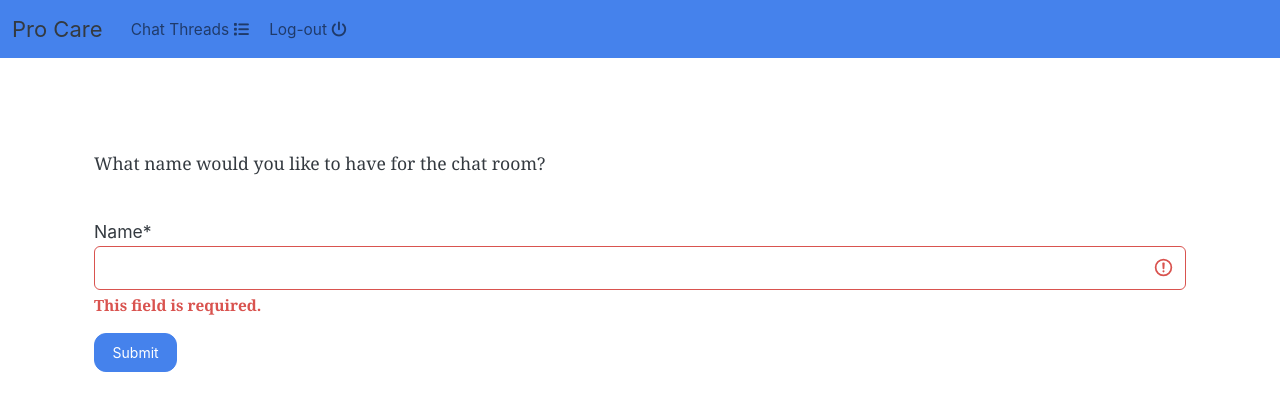
After one commit to Dj-1000/langchain_chatbot, a Django app: page /create-room/ in a window 1280 px wide. The commit adds this page. Shown: the top 411 px of the page. Run offline with Django 4.2, Linux system fonts and the light colour scheme; a user stored in the database is signed in; parts of the project's set-up code (start-up, migrations or seed data) failed here and were passed over; some libraries are stand-ins or nearby versions.

Commit message:
added creat_room template

```diff
--- a/accounts/templates/base.html
+++ b/accounts/templates/base.html
@@ -63,6 +63,24 @@
         margin-bottom: 20px;
       }
 
+      .start_button{
+        text-align: end;
+      }
+
+      .list-header{
+        background: #f4f4f4;
+      }
+
+      .room-name{
+        text-decoration: none;
+        color: black;
+        font-size: 18px;
+      }
+
+      .button-link{
+        border-radius: 12px;
+      }
+
     </style>
     <!-- bootswatch CSS -->
     <script
--- a/accounts/templates/nav.html
+++ b/accounts/templates/nav.html
@@ -1,12 +1,19 @@
 <nav class="navbar navbar-expand-lg bg-primary" data-bs-theme="dark">
     <div class="container-fluid">
-      <a class="navbar-brand" href="#">Pro Caret</a>
+      <a class="navbar-brand" href="#">Pro Care</a>
       <button class="navbar-toggler" type="button" data-bs-toggle="collapse" data-bs-target="#navbarColor02" aria-controls="navbarColor02" aria-expanded="false" aria-label="Toggle navigation">
         <span class="navbar-toggler-icon"></span>
       </button>
       <div class="collapse navbar-collapse" id="navbarColor02">
         <ul class="navbar-nav me-auto">
           {% if user.is_authenticated %}
+          &nbsp;
+          <li class="nav-item">
+              <a class="nav-link" href="{% url 'dashboard' %}">
+                  Chat Threads <i class="fa-solid fa-list"></i>
+                  </i>
+              </a>
+          </li>
             &nbsp;
             <li class="nav-item">
                 <a class="nav-link" href="{% url 'logout' %}">
--- a/chat/forms.py
+++ b/chat/forms.py
@@ -1,8 +1,14 @@
 from django.forms import ModelForm
-from .models import File,Folder
+from .models import File,Folder,Room
 
 
 class FileForm(ModelForm):
     class Meta:
         model = File
         fields = ['name','file','folder']
+
+
+class RoomForm(ModelForm):
+    class Meta:
+        model = Room
+        fields = ['name']
--- a/chat/models.py
+++ b/chat/models.py
@@ -17,9 +17,12 @@ class Folder(models.Model):
 
 class Room(models.Model):
     id = models.UUIDField(default=uuid.uuid4, primary_key=True, editable=False, unique=True)
+    name = models.CharField(max_length=200,default=None)
     member = models.ManyToManyField(User, related_name="rooms")
     category = models.ForeignKey(to=Folder, on_delete=models.CASCADE, related_name='sessions', null=True, default=None)
     is_matched = models.BooleanField(default=False)
+    created_at = models.DateTimeField(auto_now_add=True,null = True)
+    owner = models.ForeignKey(User, related_name='owner_of',on_delete=models.CASCADE,null = True,default = None)
 
     def __str__(self) -> str:
         return str(self.id)
--- /dev/null
+++ b/chat/templates/create_room.html
@@ -0,0 +1,12 @@
+{% extends 'base.html' %} {% load crispy_forms_tags %}
+{% block title %}CreateChat | ProCare {% endblock %}
+{% block content %}
+<div class="container mt-5 p-4">
+  <p>What name would you like to have for the chat room?</p>
+  <br>
+  <form method="post">
+    {% csrf_token %} {{form | crispy}}
+    <button class="btn btn-primary button-link" type="submit">Submit</button>
+  </form>
+</div>
+{% endblock %}
--- a/chat/urls.py
+++ b/chat/urls.py
@@ -1,12 +1,12 @@
 from django.urls import path
-from .views import index,chat_view,room,upload_file,file_list
+from .views import index,chat_view,upload_file,file_list,create_room
 from django.conf import settings
 from django.conf.urls.static import static
 
 urlpatterns = [
     path('',index,name='index'),
     path('file-list/',file_list,name='file-list'),
-    path('<int:other_user_id>/',room,name='chatroom'),
+    path('create-room/',create_room,name='create_room'),
     path('chat/<uuid:room_id>/',chat_view,name = 'chat_view'),
     path('upload/', upload_file, name='upload_file'),
 ] + static(settings.MEDIA_URL, document_root=settings.MEDIA_ROOT)
--- a/chat/utils.py
+++ b/chat/utils.py
@@ -2,6 +2,7 @@ from .models import Folder, File, Room
 from accounts.models import ChatUser
 from asgiref.sync import sync_to_async
 import json
+
 
 @sync_to_async
 def get_folder_objects(id=None):
--- a/chat/views.py
+++ b/chat/views.py
@@ -5,7 +5,7 @@ from django.contrib.auth.decorators import login_required
 from .models import Room
 from django.db.models import Q
 from .models import File,Folder,Messages
-from .forms import FileForm
+from .forms import FileForm,RoomForm
 from django.contrib.auth.decorators import login_required
 
 User = get_user_model()
@@ -16,33 +16,30 @@ def index(request):
 
 
 @login_required
-def room(request,other_user_id):
-    user_id = request.user.id
-    other_user_id = other_user_id
+def create_room(request):
+    form = RoomForm(data=request.POST)
+    if request.method=='POST':
+        name = request.POST.get('name')
+        user = request.user
+        room = Room()
+        room.owner = user
+        room.name = name
+        room.save()
+        return redirect(reverse('chat_view', kwargs={'room_id': room.id}))
 
-    user = User.objects.filter(id = user_id).first()
-    other_user = User.objects.filter(id = other_user_id).first()
+    return render(request,'create_room.html',{'form':form})
 
-    if user and other_user:
-        rooms_with_user = Room.objects.filter(member=user).filter(member=other_user).first()
-        if rooms_with_user:
-            return redirect(reverse('chat_view',kwargs={"room_id" : rooms_with_user.id}))
-
-
-        else:
-            room = Room()
-            room.save()
-            room.member.add(user,other_user)
-            return redirect(reverse('chat_view',kwargs={"room_id" : room.id}))
 
 
 @login_required
 def chat_view(request,room_id):
+    room = Room.objects.filter(id = room_id).first()
     prev_messages = Messages.objects.filter(room__id = room_id)
 
     context = {
         'room_id': room_id,
-        'prev_messages' : prev_messages
+        'prev_messages' : prev_messages,
+        'room_name': room.name
     }
     return render(request,'chatbot.html',context=context)
 
```
Also changed, not shown: accounts/templates/dashboard.html (+32 -20 lines), accounts/views.py (+4 -7 lines), chat/templates/chatbot.html (+6 -2 lines), accounts/forms.py (line endings or trailing spaces), db.sqlite3, 1 other file.
